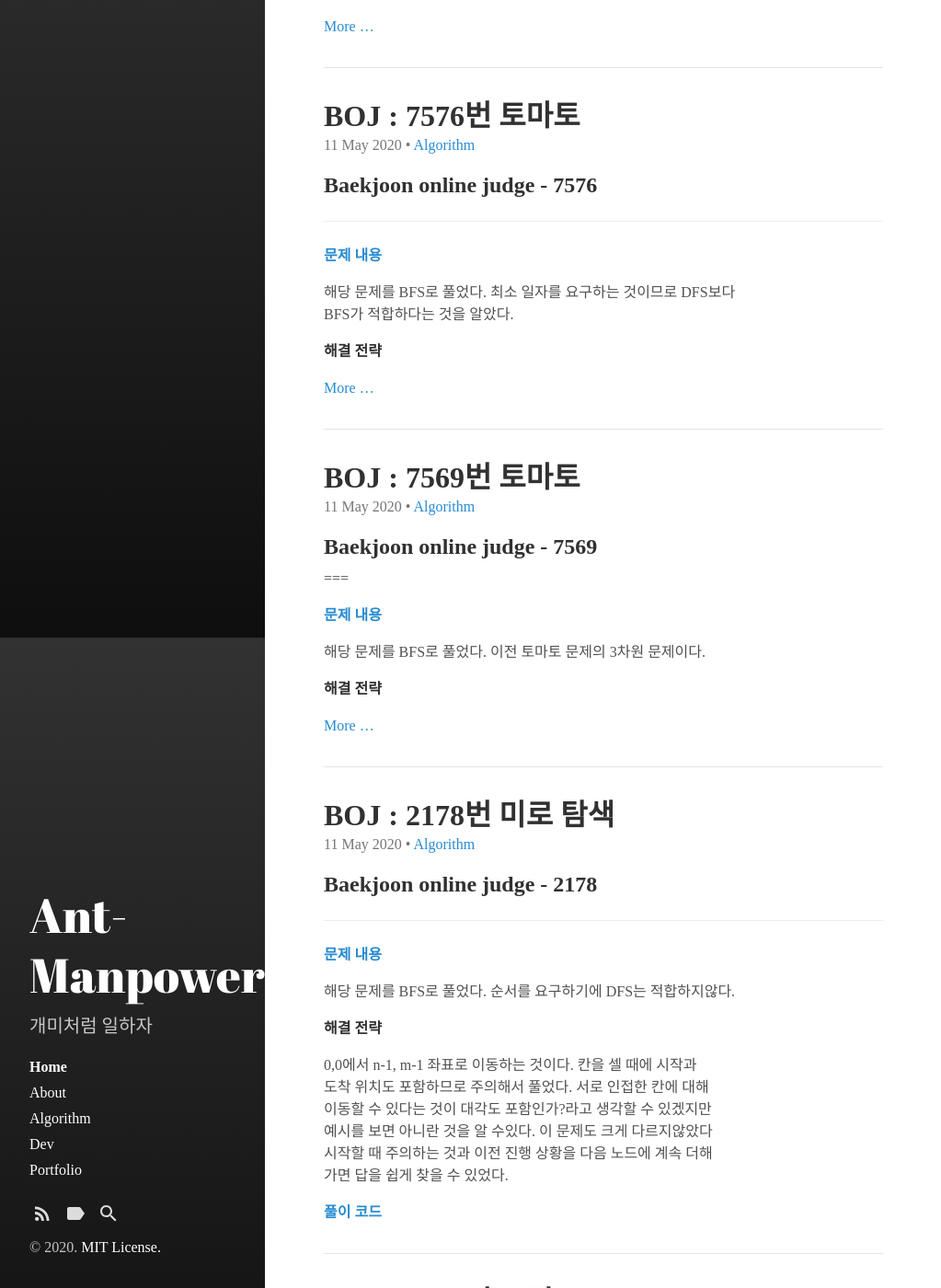
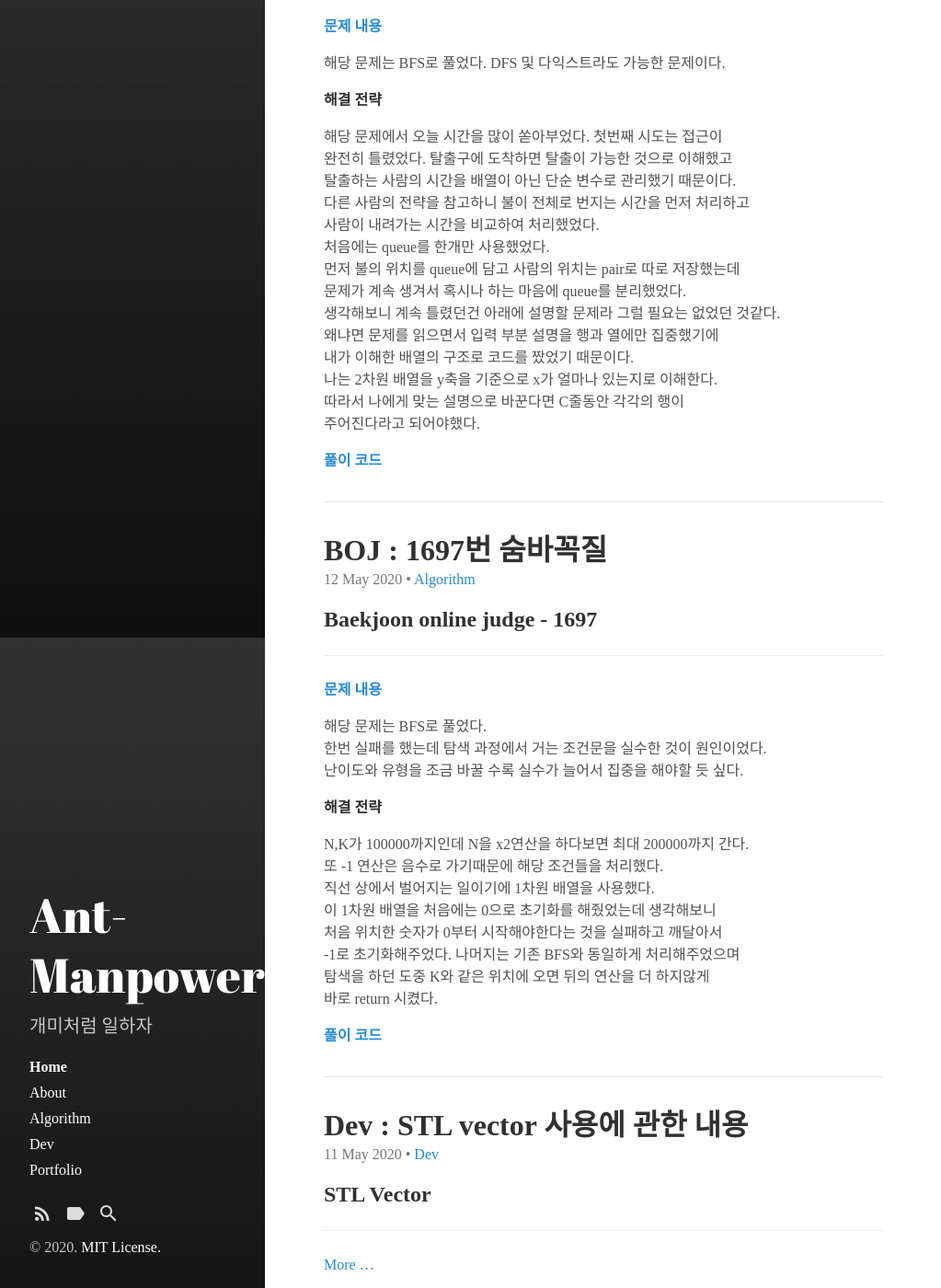
Before and after one commit to lis0517/lis0517.github.io, a Jekyll site: the page built from index.html, in a window 1280 px wide and 1400 px high, scrolled down 207 px. Shown: the whole window at 92% size, without its empty margins (0-1023 px from the left). Built offline with Jekyll 4.4.1, drawn with Linux system fonts in a browser that asks for light colours; the list of posts is cut into pages by our own code; some of the changed text lies outside the part shown.

Commit message:
0512 solve

```diff
--- /dev/null
+++ b/_posts/2020-05-12-post-Boj 1697.md
@@ -0,0 +1,32 @@
+---
+layout: post
+title: "BOJ : 1697번 숨바꼭질"
+
+categories:
+  - Algorithm
+tags:
+  - C++
+  - Algorithm
+---
+
+## Baekjoon online judge - 1697
+---
+
+[__문제 내용__](https://www.acmicpc.net/problem/1697)
+
+해당 문제는 BFS로 풀었다.
+한번 실패를 했는데 탐색 과정에서 거는 조건문을 실수한 것이 원인이었다.
+난이도와 유형을 조금 바꿀 수록 실수가 늘어서 집중을 해야할 듯 싶다.
+
+__해결 전략__
+
+N,K가 100000까지인데 N을 x2연산을 하다보면 최대 200000까지 간다.
+또 -1 연산은 음수로 가기때문에 해당 조건들을 처리했다.
+직선 상에서 벌어지는 일이기에 1차원 배열을 사용했다.
+이 1차원 배열을 처음에는 0으로 초기화를 해줬었는데 생각해보니
+처음 위치한 숫자가 0부터 시작해야한다는 것을 실패하고 깨달아서
+-1로 초기화해주었다. 나머지는 기존 BFS와 동일하게 처리해주었으며
+탐색을 하던 도중 K와 같은 위치에 오면 뒤의 연산을 더 하지않게
+바로 return 시켰다.
+
+[__풀이 코드__](http://boj.kr/2876686480784423bc2c7cf00eb6da7c)
--- /dev/null
+++ b/_posts/2020-05-12-post-Boj 4179.md
@@ -0,0 +1,36 @@
+---
+layout: post
+title: "BOJ : 4179번 불!"
+
+categories:
+  - Algorithm
+tags:
+  - C++
+  - Algorithm
+---
+
+## Baekjoon online judge - 4179
+---
+
+[__문제 내용__](https://www.acmicpc.net/problem/4179)
+
+해당 문제는 BFS로 풀었다. DFS 및 다익스트라도 가능한 문제이다.
+
+__해결 전략__
+
+해당 문제에서 오늘 시간을 많이 쏟아부었다. 첫번째 시도는 접근이
+완전히 틀렸었다. 탈출구에 도착하면 탈출이 가능한 것으로 이해했고
+탈출하는 사람의 시간을 배열이 아닌 단순 변수로 관리했기 때문이다.
+다른 사람의 전략을 참고하니 불이 전체로 번지는 시간을 먼저 처리하고
+사람이 내려가는 시간을 비교하여 처리했었다.
+처음에는 queue를 한개만 사용했었다.
+먼저 불의 위치를 queue에 담고 사람의 위치는 pair로 따로 저장했는데
+문제가 계속 생겨서 혹시나 하는 마음에 queue를 분리했었다.
+생각해보니 계속 틀렸던건 아래에 설명할 문제라 그럴 필요는 없었던 것같다.
+왜냐면 문제를 읽으면서 입력 부분 설명을 행과 열에만 집중했기에
+내가 이해한 배열의 구조로 코드를 짰었기 때문이다.
+나는 2차원 배열을 y축을 기준으로 x가 얼마나 있는지로 이해한다.
+따라서 나에게 맞는 설명으로 바꾼다면 C줄동안 각각의 행이
+주어진다라고 되어야했다.
+
+[__풀이 코드__](http://boj.kr/1e3482e1513748528432b135b3eb2835)
```
Also changed, not shown: _posts/2020-05-11-post-Boj 7569.md (+13 -11 lines).
